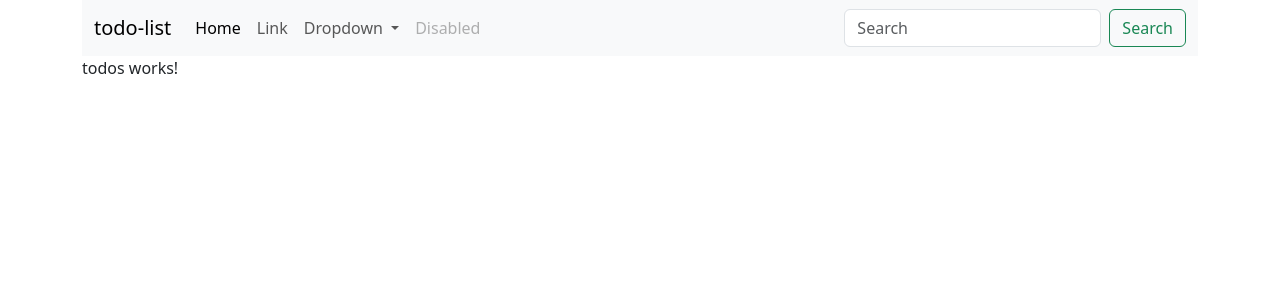
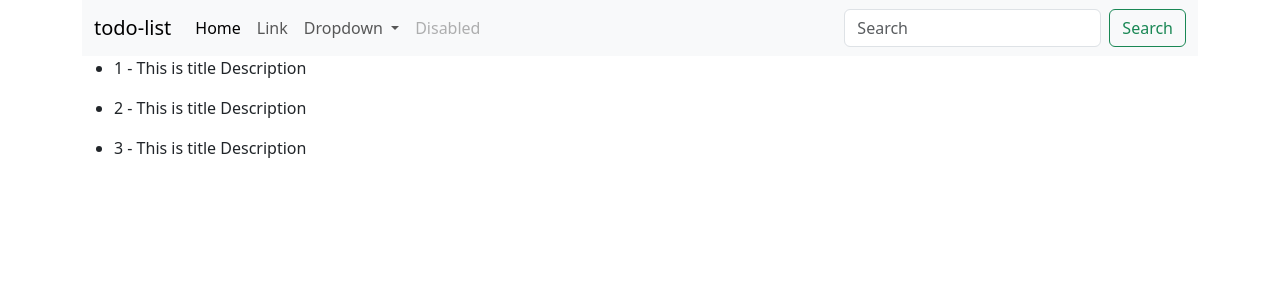
Before and after one commit to DurvAcee/todo-list, an Angular app: page / in a window 1280 px wide. Shown: the top 300 px of the page. Built offline with nearby package versions, Linux system fonts and the light colour scheme.

Commit message:
Created todo model class

```diff
--- a/src/app/MyComponenets/todos/todos.component.html
+++ b/src/app/MyComponenets/todos/todos.component.html
@@ -1 +1,3 @@
-<p>todos works!</p>
+<ul *ngFor="let todo of todos">
+    <li>{{todo.sno}} - {{todo.title}} {{todo.desc}}</li>
+</ul>
--- a/src/app/MyComponenets/todos/todos.component.ts
+++ b/src/app/MyComponenets/todos/todos.component.ts
@@ -1,10 +1,38 @@
-import { Component } from '@angular/core';
-
+import { Component, OnInit } from '@angular/core';
+import { Todo } from "../../Todo";
 @Component({
   selector: 'app-todos',
   templateUrl: './todos.component.html',
   styleUrls: ['./todos.component.css']
 })
-export class TodosComponent {
+export class TodosComponent implements OnInit{
+
+  todos: Todo[];
+  constructor(){
+    this.todos = [
+      {
+        sno: 1,
+        title: "This is title",
+        desc: "Description",
+        active: true
+      },
+      {
+        sno: 2,
+        title: "This is title",
+        desc: "Description",
+        active: true
+      },
+      {
+        sno: 3,
+        title: "This is title",
+        desc: "Description",
+        active: true
+      }
+    ]
+  }
+
+  ngOnInit(): void {
+
+  }
 
 }
--- /dev/null
+++ b/src/app/Todo.ts
@@ -0,0 +1,6 @@
+export class Todo{
+    sno: number
+    title: string
+    desc: string
+    active: boolean
+}
--- a/tsconfig.json
+++ b/tsconfig.json
@@ -19,6 +19,7 @@
     "target": "ES2022",
     "module": "ES2022",
     "useDefineForClassFields": false,
+    "strictPropertyInitialization": false,
     "lib": [
       "ES2022",
       "dom"
```
